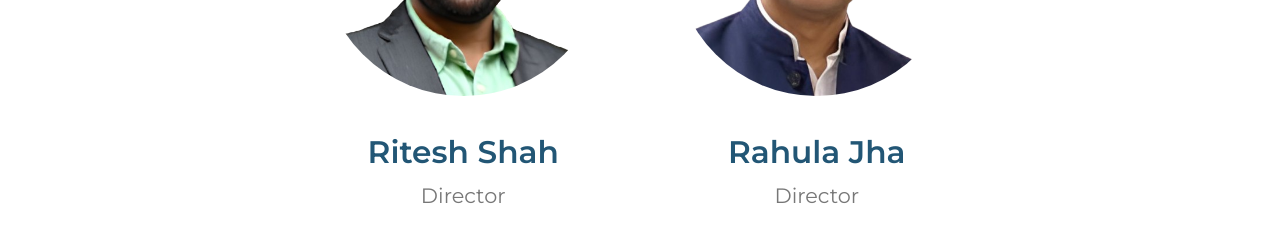
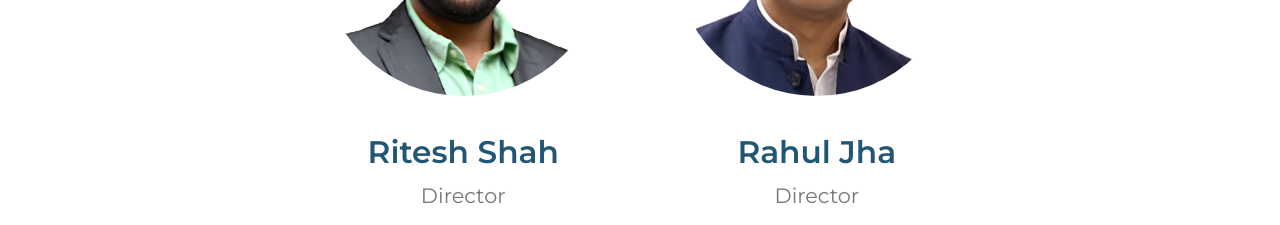
Before and after one commit to Robokart123/codux_trial, a React (Vite) app: page /about in a window 1280 px wide. Shown: the part 920-1145 px from the top of the page. Built offline with nearby package versions, Linux system fonts and the light colour scheme.

Commit message:
Fix typo in person's name from 'Rahula' to 'Rahul'

```diff
--- a/src/components/about/about.tsx
+++ b/src/components/about/about.tsx
@@ -43,7 +43,7 @@ export const About = ({ className }: AboutProps) => {
                     </div>
                     <div className={styles.personContainer}>
                         <img src={Rahul} alt={PlaceHolderPerson} className={styles.Personimage} />
-                        <div className={styles.personText}>Rahula Jha</div>
+                        <div className={styles.personText}>Rahul Jha</div>
                         <div className={styles.personDesignation}>Director</div>
                     </div>
                 </div>
```
